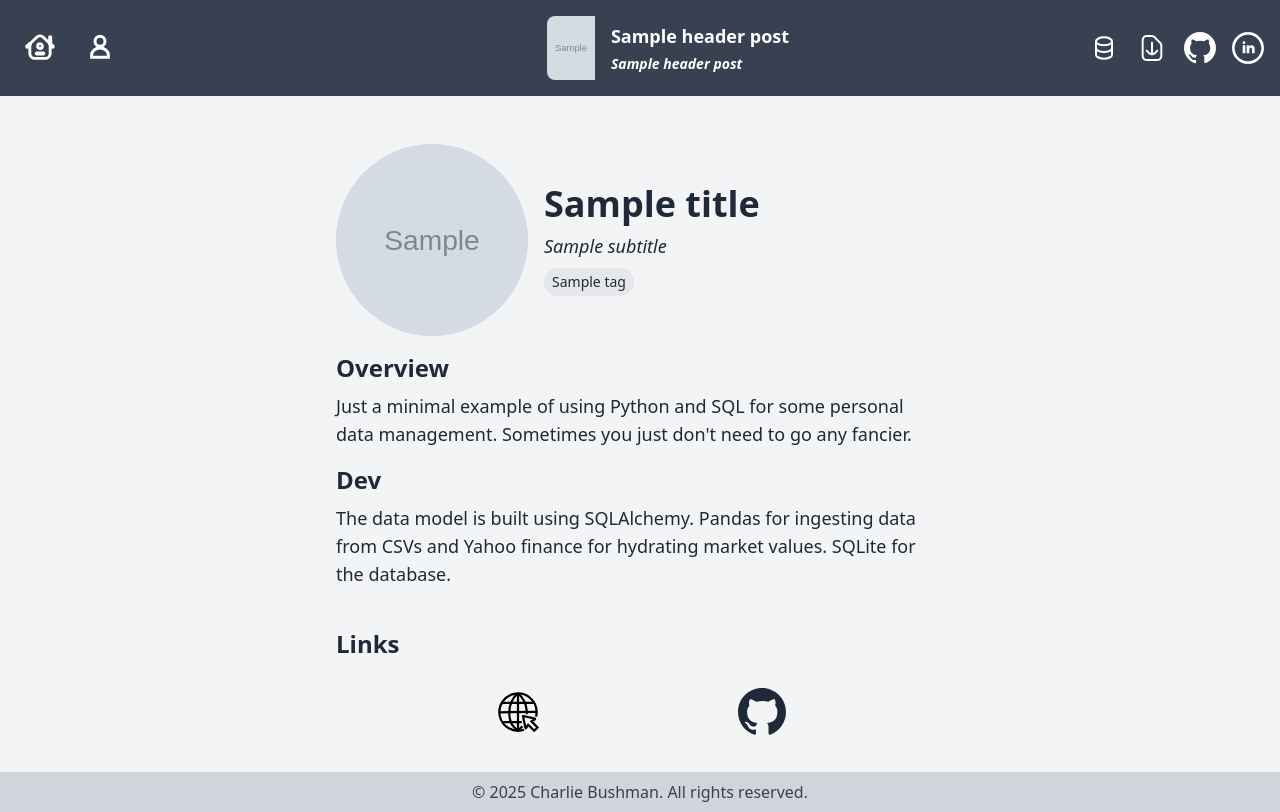
After one commit to Ulthran/ctbus_site, a Python web app: template app/templates/projects/ctbus-finance.html in a window 1280 px wide. The commit adds this page. Run offline with Jinja, Linux system fonts and the light colour scheme; the template is opened without the code that fills it: most values are stand-ins (such as "Sample title", 1, 10 or a date in 2020); grey boxes marked "Sample" are stand-in pictures; some libraries are stand-ins or nearby versions.

Commit message:
Add ctbus-finance as project

```diff
--- a/app/projects.py
+++ b/app/projects.py
@@ -10,6 +10,12 @@ projects_dict = {
         "subtitle": "A quick and dirty serverless data dashboard for visualizing Spotify playlist information.",
         "tags": ["aws", "dash", "serverless"],
         "image": "spotify_vis.png",
+    },
+    "ctbus-finance": {
+        "title": "CTBus Finance",
+        "subtitle": "A minimalist local finance database and dashboard for tracking my personal finances.",
+        "tags": ["python", "sql", "flask"],
+        "image": "ctbus_finance_circle.png",
     },
     "ctbus-health": {
         "title": "CTBus Health",
--- a/app/templates/projects.html
+++ b/app/templates/projects.html
@@ -6,7 +6,7 @@
 {% endblock %}
 
 {% block body %}
-{% call macros.hero(title="Projects", subtitle = "I'm still working on this page... I'm not including work or school projects (see the blog for some of those). Check back later for a more complete view of my personal dev projects!") %}{% endcall %}
+{% call macros.hero(title="Projects", subtitle = "A growing collection of personal software projects.") %}{% endcall %}
 
 <!-- Project Cards -->
 <div class="container mx-auto flex flex-col mt-8 p-4 items-center justify-center">
--- /dev/null
+++ b/app/templates/projects/ctbus-finance.html
@@ -0,0 +1,33 @@
+{% extends 'base.html' %}
+{% import 'projects/projects.jinja' as projects %}
+
+{% block head %}
+<title>{{ title }}</title>
+<meta name="description" content="{{ subtitle }}" />
+{% endblock %}
+
+{% block body %}
+{% call projects.page_body() %}
+
+{{ projects.hero(title = title, subtitle = subtitle, tags = tags, date = date, mod_date = mod_date, img_link = img_link) }}
+
+{% call projects.section(header = "Overview") %}
+<p class="text-lg text-left">Just a minimal example of using Python and SQL for some personal data management. Sometimes you just don't need to go any fancier.</p>
+{% endcall %}
+
+{% call projects.section(header = "Dev") %}
+<p class="text-lg text-left">The data model is built using SQLAlchemy. Pandas for ingesting data from CSVs and Yahoo finance for hydrating market values. SQLite for the database.</p><br />
+{% endcall %}
+
+{% call projects.section(header = "Links") %}
+<div class="flex flex-wrap items-center justify-around p-5 md:mx-10">
+    <a href="{{ url_for('blog', post='ctbus-finance') }}" target="_blank" class="text-white" title="Blog Post">
+        {{ svgs.web(class="w-12 h-12") }}
+    </a>
+    <a href="https://github.com/Ulthran/ctbus_finance" target="_blank" title="GitHub Repo">
+        {{ svgs.github(class="w-12 h-12") }}
+    </a>
+</div>
+{% endcall %}
+{% endcall %}
+{% endblock %}
```
Also changed, not shown: app/app.py (+5 -10 lines), app/templates/start-the-server.html (added, +31 -0 lines).
